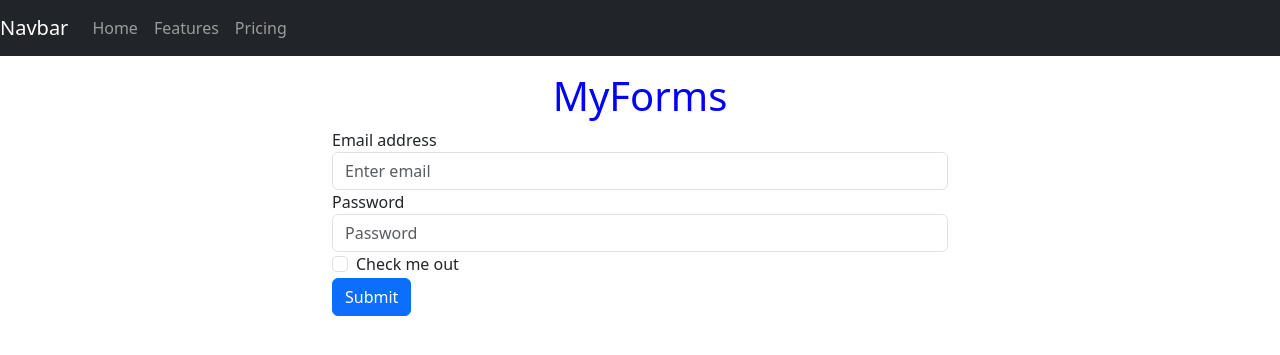
After one commit to PTHARRISH/Django-Projects, a Django app: page /dj/forms/ in a window 1280 px wide. The commit adds this page. Shown: the top 355 px of the page. Run offline with Django 5.2, Linux system fonts and the light colour scheme.

Commit message:
create forms and add css

```diff
--- a/Apps/urls.py
+++ b/Apps/urls.py
@@ -23,6 +23,8 @@ urlpatterns=[
      # If else part print num1 or num2 Greater
      path('num/<int:num1>/<int:num2>',views.num,name='num'),
      # print Image and css stye in static files
-     path('image/<str:image>',views.myimage,name='myimage')
+     path('image/<str:image>',views.myimage,name='myimage'),
+     path('forms/',views.myforms,name='myforms')
+
 
 ]
--- a/Apps/views.py
+++ b/Apps/views.py
@@ -79,3 +79,6 @@ def myimage(request,image):
         'var':var
     }
     return render(request,'apps/images.html',context=mydict)
+
+def myforms(request):
+    return render(request,'apps/myforms.html')
--- a/static/css/style.css
+++ b/static/css/style.css
@@ -1,3 +1,9 @@
 h1{
-    color: crimson;
+    text-align: center;
+    margin-top: 1rem;
+    color:blue;
 }
+
+.col-md-6{
+    margin: 0 auto;
+}
--- /dev/null
+++ b/templates/apps/myforms.html
@@ -0,0 +1,28 @@
+{% extends 'apps/first.html'%}
+{%block title%} My Forms {%endblock%}
+{%load static %}
+{%block content%}
+<link rel="stylesheet" href="{%static 'css/style.css'%}">
+<h1>MyForms</h1>
+<div class="container-fluid">
+    <div class="row">
+        <div class="col-md-6">
+            <form>
+                <div class="form-group">
+                  <label for="Email">Email address</label>
+                  <input type="email" class="form-control" id="Email1" placeholder="Enter email">
+                </div>
+                <div class="form-group">
+                  <label for="Password">Password</label>
+                  <input type="password" class="form-control" id="Password" placeholder="Password">
+                </div>
+                <div class="form-check">
+                  <input type="checkbox" class="form-check-input" id="Check1">
+                  <label class="form-check-label" for="Check1">Check me out</label>
+                </div>
+                <button type="submit" class="btn btn-primary">Submit</button>
+              </form>
+        </div>
+    </div>
+</div>
+{%endblock%}
```
